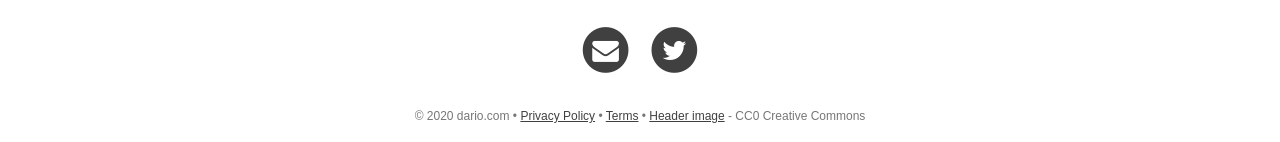
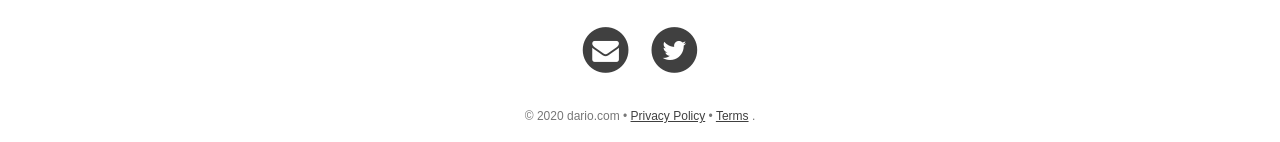
Before and after one commit to riod4/resources, a Jekyll site: the page built from _posts/2017-10-13-better-password-security.md, in a window 1280 px wide. Shown: the part 1975-2117 px from the top of the page. Built offline with Jekyll 4.4.1, drawn with Linux system fonts in a browser that asks for light colours; nearby versions of some CDN libraries.

Commit message:
2020-06-13 update footer info

```diff
--- a/_posts/2017-10-13-better-password-security.md
+++ b/_posts/2017-10-13-better-password-security.md
@@ -9,8 +9,8 @@ author:     "dario"
 header-img: "img/better-password-security.jpg"
 header-title:
 header-author:
-header-credit-link: https://pixabay.com/en/access-data-password-mask-matrix-694539/
-header-license:  CC0 Creative Commons
+header-credit-link:
+header-license:
 ---
 ## Use password policy to improve security
 The National Institute of Standards and Technology (NIST) has released new Digital Identity Guidelines. Why is this important? Managing digital identities is an important aspect of information security. This NIST document is a great foundation on which to build a password policy which will enable users to better develop their security skills. And that is in everyone’s best interest. Organizations must take it upon themselves to do all they can to promote safe yet frictionless best practices.
```
